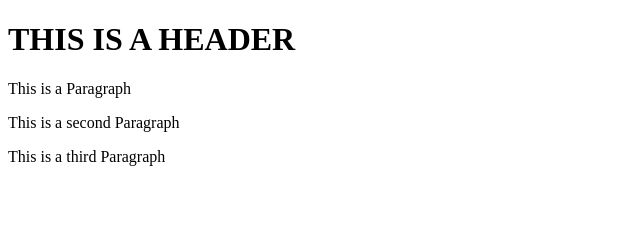
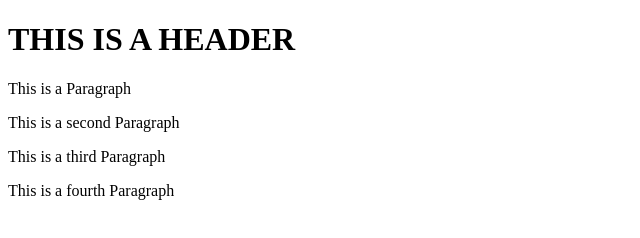
Before and after one commit to aditya-45/git-test, a website: page index.html in a window 1280 px wide. Shown: the whole page, without its empty margins (0-640 px from the left). Drawn offline with Linux system fonts and the light colour scheme.

Commit message:
fifth commit

```diff
--- a/index.html
+++ b/index.html
@@ -9,5 +9,6 @@
     <p>This is a Paragraph</p>
     <p>This is a second Paragraph</p>
     <p>This is a third Paragraph</p>
+    <p>This is a fourth Paragraph</p>
   </body>
 </html>
```
Also changed, not shown: package.json (added, +24 -0 lines), 2 other files.
